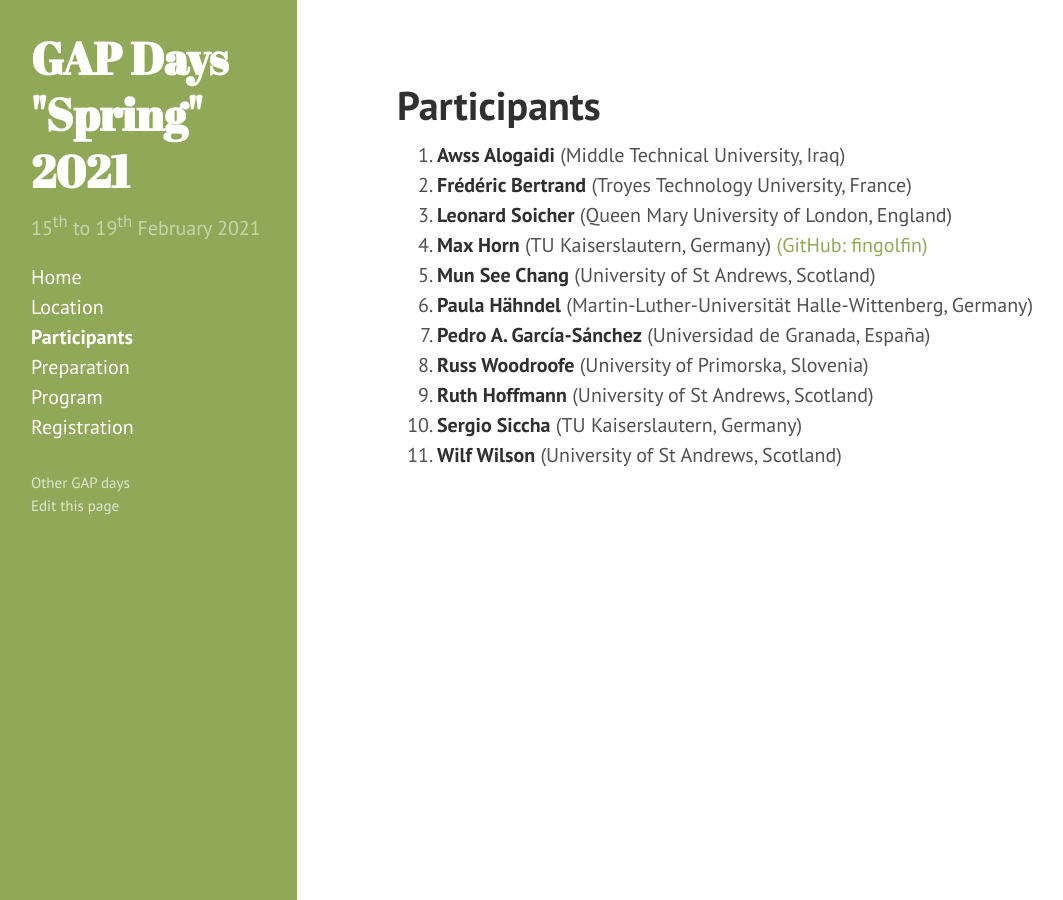
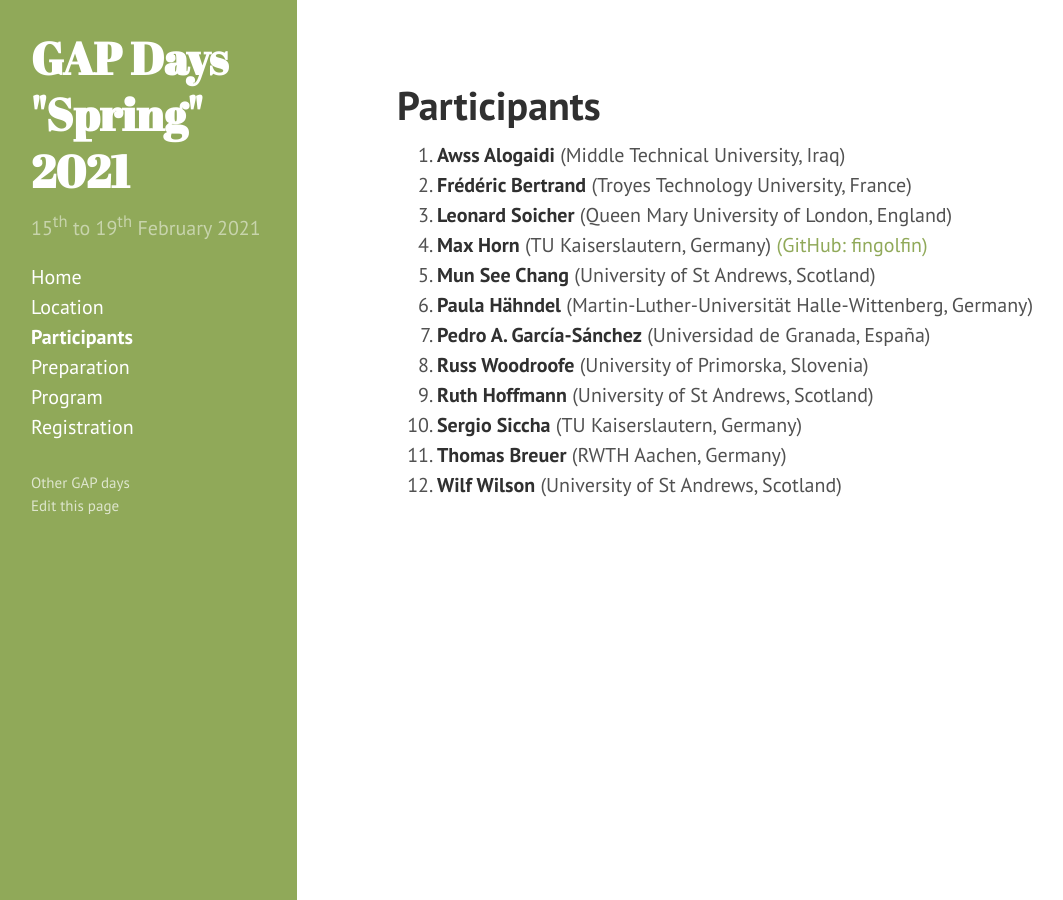
Before and after one commit to gapdays/gapdays2021-spring, a Jekyll site: the page built from participants.md, in a window 1280 px wide. Shown: the whole page, without its empty margins (3-1066 px from the left). Built offline with Jekyll 4.4.1, drawn with Linux system fonts in a browser that asks for light colours.

Commit message:
added thomas

```diff
--- a/_data/participants.yml
+++ b/_data/participants.yml
@@ -32,3 +32,6 @@
 
 - name: Paula Hähndel
   affiliation: Martin-Luther-Universität Halle-Wittenberg, Germany
+
+- name: Thomas Breuer
+  affiliation: RWTH Aachen, Germany
```
